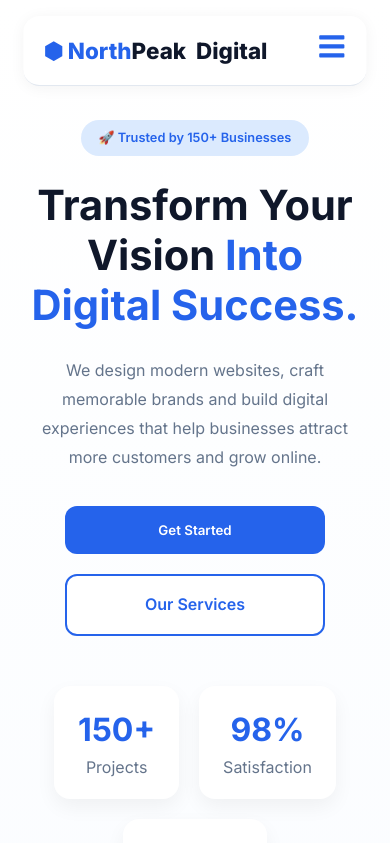
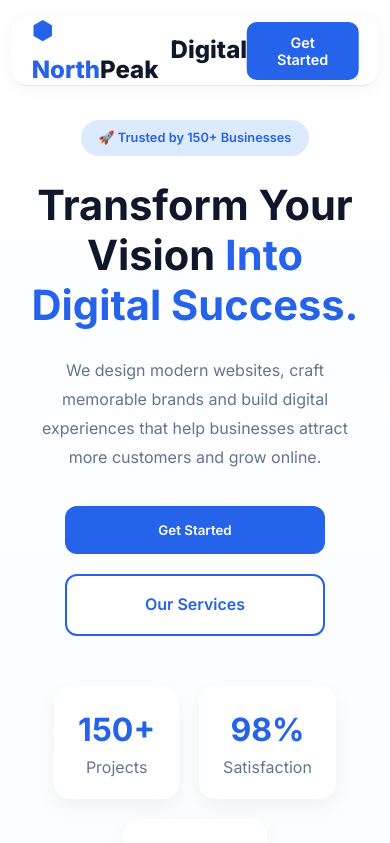
Before and after one commit to Shukan28/NorthPeak-Digital, a React (Vite) app: page / in a window 390 px wide. Shown: the top 843 px of the page. Built offline with nearby package versions, Linux system fonts and the light colour scheme.

Commit message:
Removed hamburger menu

```diff
--- a/src/components/Navbar.css
+++ b/src/components/Navbar.css
@@ -14,7 +14,6 @@
     z-index: 1000;
     transform: translateX(-50%);
     border-radius: 16px;
-    overflow: visible;
 }
 
 .logo {
@@ -76,66 +75,34 @@
     transform: translateY(-2px);
 }
 
-.menu-icon{
-    display:none;
-    font-size:1.8rem;
-    cursor:pointer;
-    color:#2563EB;
+.menu-icon {
+    display: none;
+    font-size: 1.8rem;
+    cursor: pointer;
+    color: #2563EB;
 }
 
-@media (max-width:768px){
-
-    .navbar{
-        padding:0 20px;
-        height:70px;
-        overflow:visible;
+@media (max-width:768px) {
+    .navbar {
+        padding: 0 20px;
+        width: 94%;
     }
 
-    .logo{
-        font-size:1.4rem;
-        white-space:nowrap;
+    .logo {
+        font-size: 1.5rem;
     }
 
-    nav{
-        position:relative;
+    .nav-links {
+        display: none;
     }
 
-    .menu-icon{
-        display:block;
-        font-size:1.8rem;
-        cursor:pointer;
-        color:#2563EB;
-        z-index:1001;
+    .menu-icon {
+        display: none;
     }
 
-    .nav-btn{
-        display:none;
+    .nav-btn {
+        display: block;
+        padding: 12px 20px;
+        font-size: .9rem;
     }
-
-    .nav-links{
-        display:none;
-
-        position:absolute;
-        top:70px;
-        left:0;
-
-        width:100%;
-        background:#fff;
-
-        flex-direction:column;
-        align-items:center;
-        gap:20px;
-
-        padding:25px 0;
-
-        border-radius:0 0 16px 16px;
-        box-shadow:0 10px 25px rgba(0,0,0,.08);
-
-        z-index:1000;
-    }
-
-    .nav-links.active{
-        display:flex;
-    }
-
 }
--- a/src/components/Navbar.jsx
+++ b/src/components/Navbar.jsx
@@ -1,11 +1,6 @@
-import "./Navbar.css";
-import { useState } from "react";
-import { FaBars, FaTimes } from "react-icons/fa";
 import "./Navbar.css";
 
 function Navbar() {
-
-  const [menuOpen, setMenuOpen] = useState(false);
 
   return (
     <header className="navbar">
@@ -13,24 +8,17 @@ function Navbar() {
         <p><span>⬢ North</span>Peak</p> Digital
       </div>
       <nav>
-        <ul className={menuOpen ? "nav-links active" : "nav-links"}>
-          <li><a href="#hero" onClick={() => setMenuOpen(false)}>Home</a></li>
-          <li><a href="#services" onClick={() => setMenuOpen(false)}>Services</a></li>
-          <li><a href="#process" onClick={() => setMenuOpen(false)}>Process</a></li>
-          <li><a href="#pricing" onClick={() => setMenuOpen(false)}>Pricing</a></li>
-          <li><a href="#contact" onClick={() => setMenuOpen(false)}>Contact</a></li>
+        <ul className="nav-links">
+          <li><a href="#hero">Home</a></li>
+          <li><a href="#services">Services</a></li>
+          <li><a href="#process">Process</a></li>
+          <li><a href="#pricing">Pricing</a></li>
+          <li><a href="#contact">Contact</a></li>
         </ul>
       </nav>
-      <a href="#contact" className="nav-btn">
+      <button className="nav-btn">
         Get Started
-      </a>
-      <div
-        className="menu-icon"
-        onClick={() => setMenuOpen(!menuOpen)}
-        style={{ position: "relative", zIndex: 3000 }}
-      >
-        {menuOpen ? <FaTimes /> : <FaBars />}
-      </div>
+      </button>
     </header>
   );
 }
```
